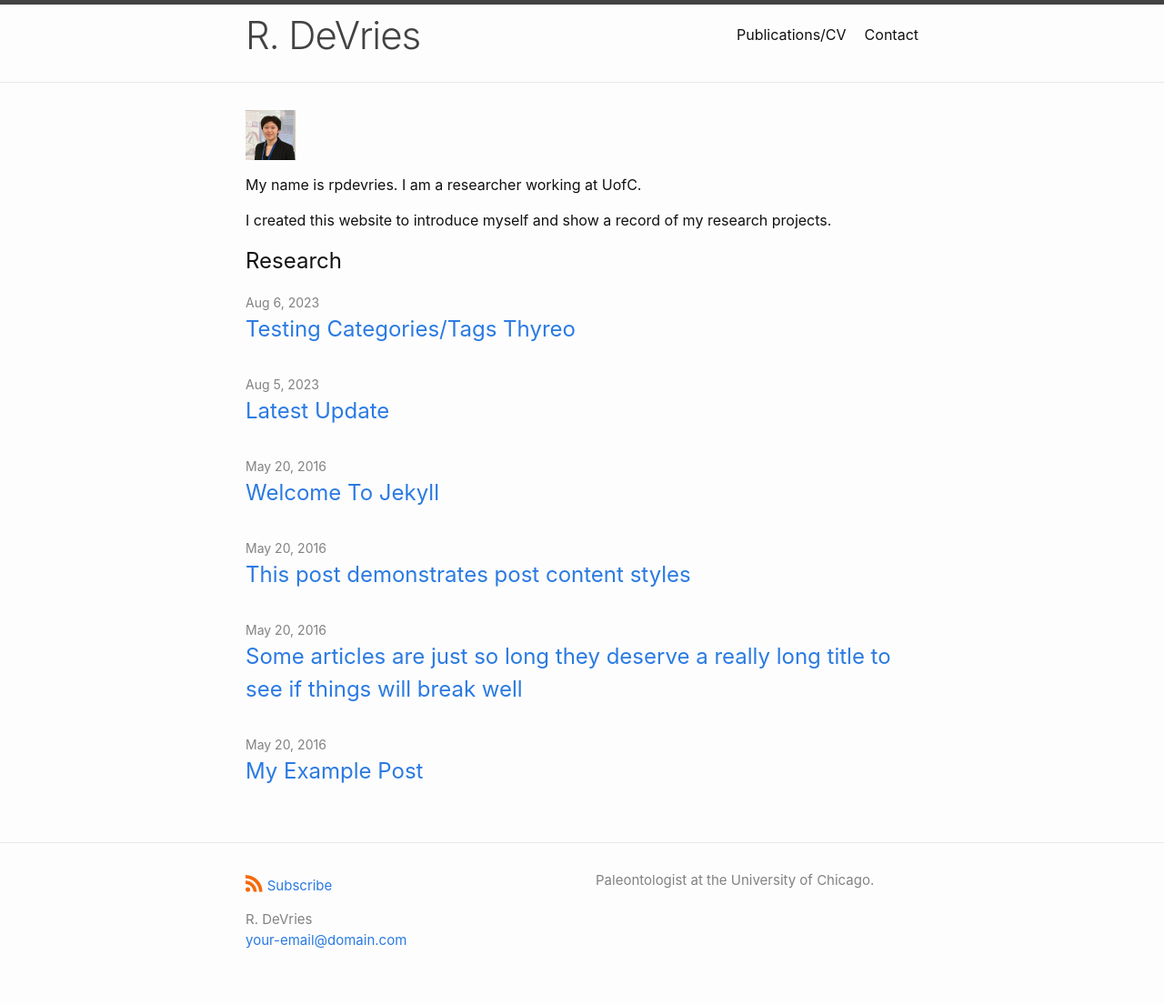
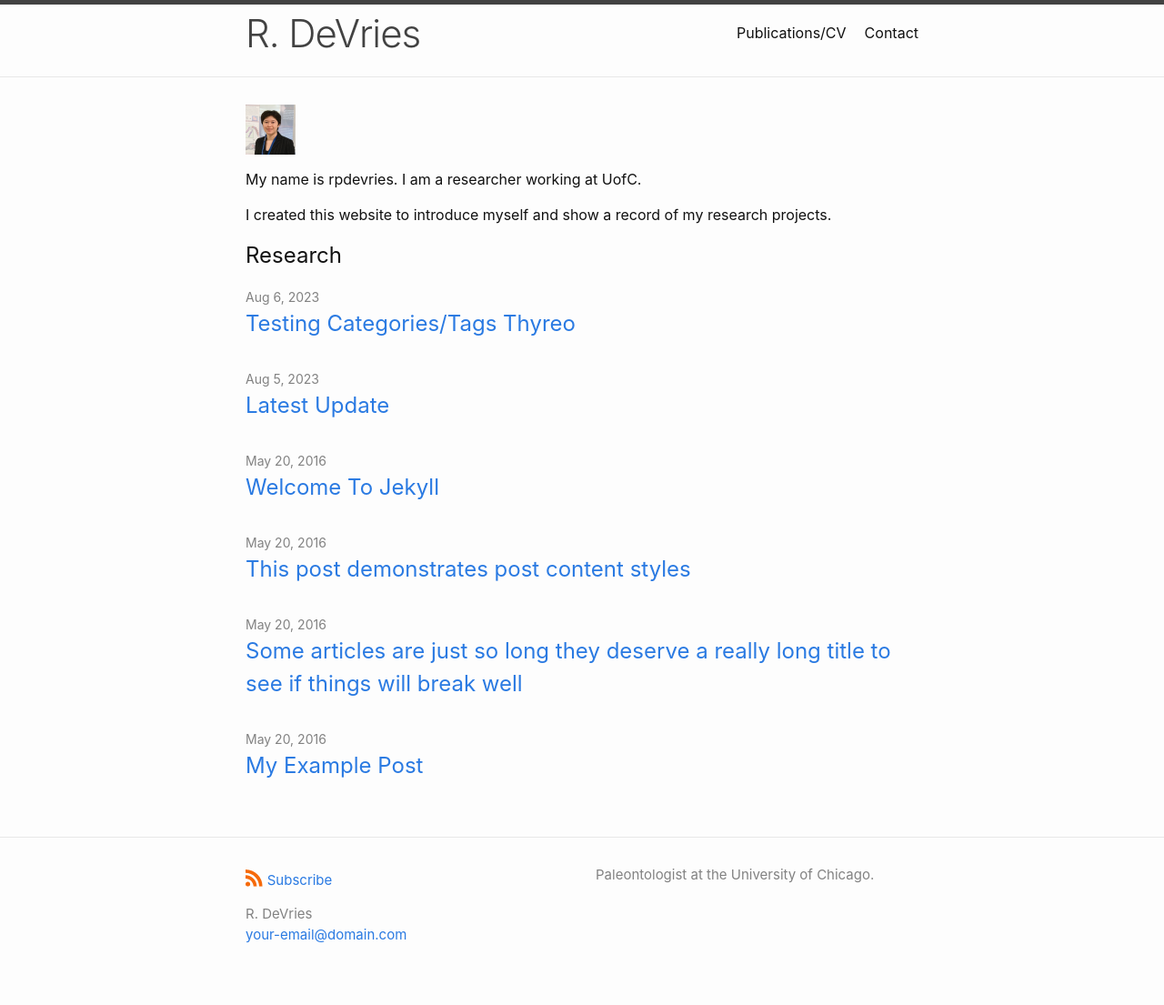
Before and after one commit to rpdevries/rpdevries.github.io, a Jekyll site: the page built from index.md, in a window 1280 px wide. Shown: the whole page at 91% size. Built offline with Jekyll 4.4.1, drawn with Linux system fonts in a browser that asks for light colours.

Commit message:
Update _layout.scss
Changed header spacing again

```diff
--- a/_sass/minima/_layout.scss
+++ b/_sass/minima/_layout.scss
@@ -4,8 +4,8 @@
 .site-header {
   border-top: 5px solid $border-color-03;
   border-bottom: 1px solid $border-color-01;
-  min-height: $spacing-unit * 2.825; /*1.865;*/
-  line-height: $base-line-height * $base-font-size * 2.825; /*2.25;*/
+  min-height: $spacing-unit * 2.625; /*2.825. o.g. 1.865;*/
+  line-height: $base-line-height * $base-font-size * 2.625; /*2.25;*/
 
   // Positioning context for the mobile navigation icon
   position: relative;
```
